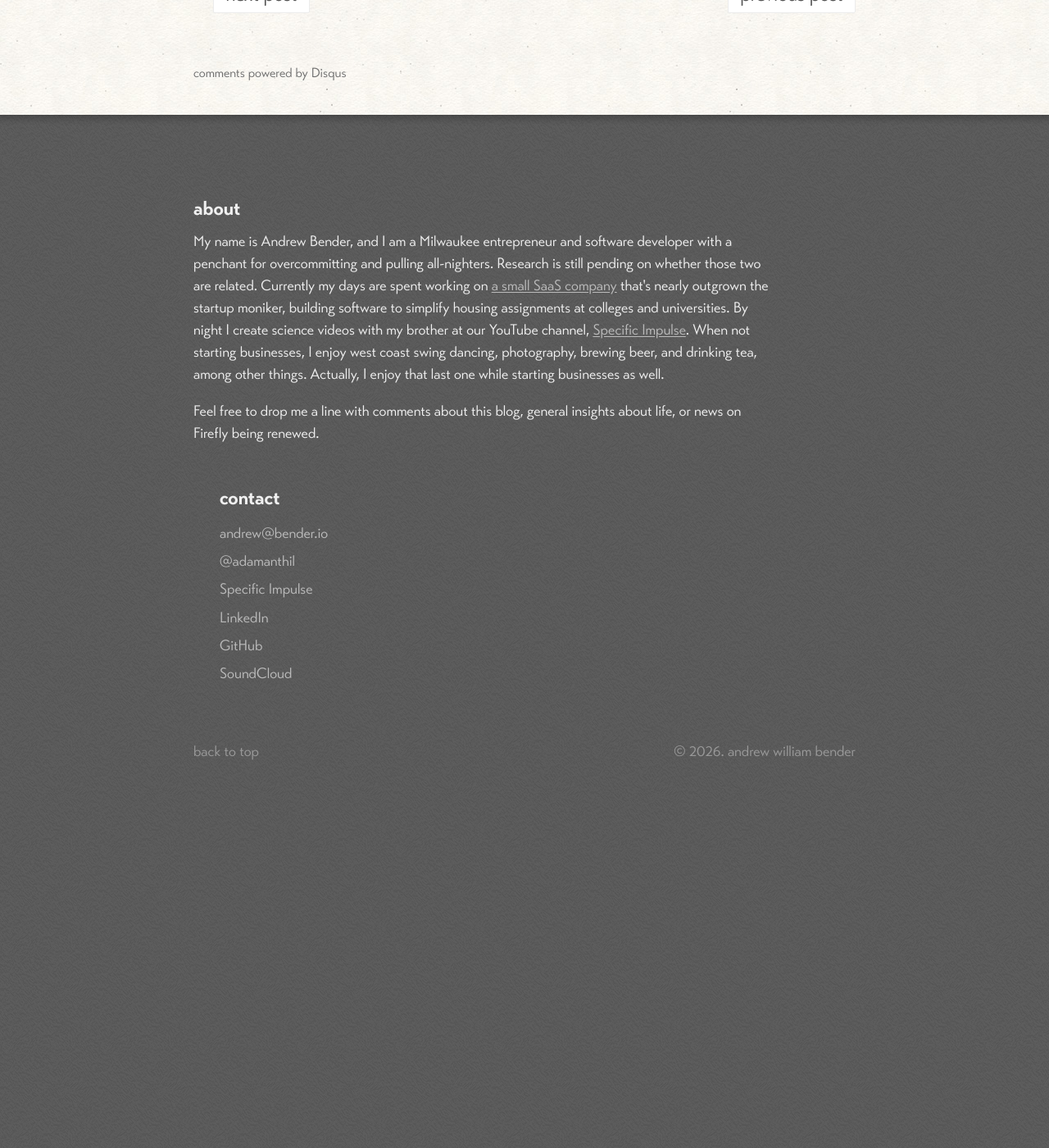
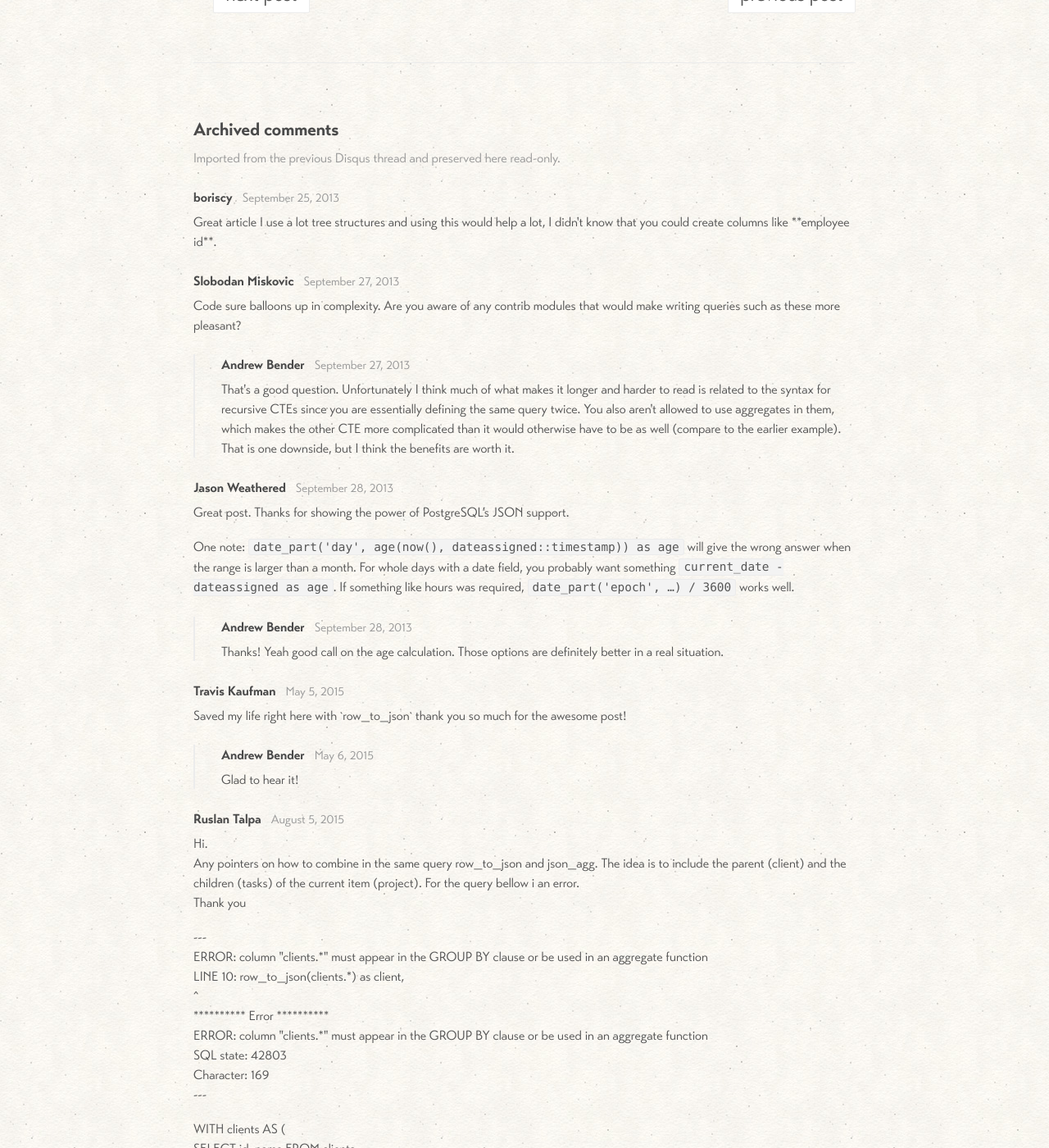
Before and after one commit to adamanthil/bender.io, a Jekyll site: the page built from _posts/2013-09-22-returning-hierarchical-data-in-a-single-sql-query.md, in a window 1280 px wide and 1400 px high, scrolled down 8431 px. Shown: the whole window at 82% size. Built offline with Jekyll 4.4.1, drawn with Linux system fonts in a browser that asks for light colours; comment, search, counter and statistics services are not loaded; before the commit the page ends 9392 px from its top, so only the background shows below that; some of the changed text lies outside the part shown.

Commit message:
Migrate comments from Disqus to static archive + giscus
Preserve the 18 historical Disqus comments as a read-only archive and
move new commenting to giscus (GitHub Discussions), removing the slow,
now-defunct Disqus embed.

- Export comments to _data/comments.yml, keyed by post URL, threaded
  with author/date/message HTML (drop deleted test + unflagged spam)
- _includes/comments.html renders the archive read-only and mounts
  giscus, mapped by canonical page.url (baseurl-independent)
- giscus wired to adamanthil/bender.io, Announcements category
- Remove all Disqus embed/count scripts from post layout and index
- Style archived comments to match the site palette

Co-Authored-By: Claude Opus 4.8 <noreply@anthropic.com>

```diff
--- a/_config.yml
+++ b/_config.yml
@@ -4,6 +4,15 @@ title: The Gradual Steep
 description: The personal technology blog of Andrew Bender
 url: https://bender.io
 lang: en
+
+# Comments (giscus — GitHub Discussions). Old Disqus threads live in _data/comments.yml.
+# repo_id / category_id are filled from the GitHub GraphQL API once the giscus
+# app is installed; the comment form only renders when repo_id is set.
+giscus:
+  repo: adamanthil/bender.io
+  repo_id: "MDEwOlJlcG9zaXRvcnkzMjE5MTc4"
+  category: Announcements
+  category_id: "DIC_kwDOADEe6s4C_8-m"
 
 # Build
 permalink: pretty          # /YYYY/MM/DD/title/ — must be preserved (links may exist elsewhere)
--- /dev/null
+++ b/_data/comments.yml
@@ -0,0 +1,171 @@
+# Archived Disqus comments (read-only), keyed by post URL.
+# Generated from the Disqus export on migration; new comments use giscus.
+"/2013/09/22/returning-hierarchical-data-in-a-single-sql-query/":
+- name: boriscy
+  date: '2013-09-25T13:58:39Z'
+  message: "<p>Great article I use a lot tree structures and using this would help
+    a lot, I didn't know that you could create columns like **employee id**.</p>"
+- name: Slobodan Miskovic
+  date: '2013-09-27T14:03:52Z'
+  message: "<p>Code sure balloons up in complexity. Are you aware of any contrib modules
+    that would make writing queries such as these more pleasant?</p>"
+  replies:
+  - name: Andrew Bender
+    date: '2013-09-27T15:53:46Z'
+    message: "<p>That's a good question. Unfortunately I think much of what makes
+      it longer and harder to read is related to the syntax for recursive CTEs since
+      you are essentially defining the same query twice. You also aren't allowed to
+      use aggregates in them, which makes the other CTE more complicated than it would
+      otherwise have to be as well (compare to the earlier example). That is one downside,
+      but I think the benefits are worth it.</p>"
+- name: Jason Weathered
+  date: '2013-09-28T09:52:43Z'
+  message: "<p>Great post. Thanks for showing the power of PostgreSQL’s JSON support.</p><p>One
+    note: <code>date_part('day', age(now(), dateassigned::timestamp)) as age</code>
+    will give the wrong answer when the range is larger than a month. For whole days
+    with a date field, you probably want something <code>current_date - dateassigned
+    as age</code>. If something like hours was required, <code>date_part('epoch',
+    …) / 3600</code> works well.</p>"
+  replies:
+  - name: Andrew Bender
+    date: '2013-09-28T19:38:24Z'
+    message: "<p>Thanks! Yeah good call on the age calculation. Those options are
+      definitely better in a real situation.</p>"
+- name: Travis Kaufman
+  date: '2015-05-05T02:22:21Z'
+  message: "<p>Saved my life right here with `row_to_json` thank you so much for the
+    awesome post!</p>"
+  replies:
+  - name: Andrew Bender
+    date: '2015-05-06T02:44:14Z'
+    message: "<p>Glad to hear it!</p>"
+- name: Ruslan Talpa
+  date: '2015-08-05T08:09:04Z'
+  message: '<p>Hi.<br>Any pointers on how to combine in the same query row_to_json
+    and json_agg. The idea is to include the parent (client) and the children (tasks)
+    of the current item (project). For the query bellow i an error.<br>Thank you</p><p>---<br>ERROR:  column
+    "clients.*" must appear in the GROUP BY clause or be used in an aggregate function<br>LINE
+    10:   row_to_json(clients.*) as client,<br>^<br>********** Error **********<br>ERROR:
+    column "clients.*" must appear in the GROUP BY clause or be used in an aggregate
+    function<br>SQL state: 42803<br>Character: 169<br>---</p><p>WITH clients AS (<br>  SELECT
+    id, name FROM clients<br>), tasks AS (<br>  SELECT id, project_id, name FROM tasks<br>)</p><p>SELECT<br>  projects.*,<br>  --clients.*,<br>  --tasks.*<br>  row_to_json(clients.*)
+    as client,<br>  json_agg(tasks.*) as tasks<br>FROM projects<br>INNER JOIN clients
+    ON projects.client_id = <a href="http://clients.id" rel="nofollow noopener" target="_blank"
+    title="clients.id">clients.id</a><br>INNER JOIN tasks ON <a href="http://projects.id"
+    rel="nofollow noopener" target="_blank" title="projects.id">projects.id</a> =
+    tasks.project_id<br>GROUP BY <a href="http://projects.id" rel="nofollow noopener"
+    target="_blank" title="projects.id">projects.id</a></p>'
+  replies:
+  - name: Ruslan Talpa
+    date: '2015-08-05T08:36:58Z'
+    message: "<p>Found a solution like this, not sure if it's the most optimal considering
+      that it might be needed to fetch multiple parents and multiple types of children
+      at the same time.</p><p></p><pre><code><br><br>SELECT<br><br>  pg_catalog.count(t),<br><br>
+      \ array_to_json(array_agg(row_to_json(t)))::CHARACTER VARYING AS json<br><br>FROM
+      (<br><br>    WITH clients AS (<br><br>      SELECT id, name FROM clients<br><br>
+      \   )<br><br>    SELECT<br><br>        p.id, p.name, p.client_id, (<br><br>
+      \           SELECT array_to_json(array_agg(row_to_json(d)))<br><br>            FROM
+      (<br><br>                SELECT id, name, project_id<br><br>                FROM
+      tasks<br><br>                WHERE project_id = p.id<br><br>            ) d<br><br>
+      \       ) AS tasks,<br><br>        row_to_json(c.*) AS client<br><br>    FROM
+      projects AS p<br><br>    INNER JOIN clients AS c ON p.client_id = c.id<br><br>)
+      t;<br><br></code></pre>"
+- name: Tom
+  date: '2016-02-19T22:17:09Z'
+  message: '<p>How to get recursive json with employee #4 in array at top ? - "select
+    * from <br>employee where superior_id is null", so any element will have <br>"inferiors"
+    array instead "superior" employee object - but how to do it ?</p>'
+- name: sri
+  date: '2016-03-10T07:05:59Z'
+  message: "<p>Can this be done using Mysql workbench? Please let me know soon.<br>Thanks,<br>Sri</p>"
+- name: Daniel Bigham
+  date: '2017-04-29T01:52:17Z'
+  message: "<p>Woah, it's been a while since I've been in SQL land.  I'm super impressed
+    that database queries can return recursive structures like this nowadays.  Thanks
+    for sharing!</p>"
+- name: vijay k
+  date: '2018-02-12T06:19:19Z'
+  message: "<p>--&gt; Here I am getting <br>could not identify an equality operator
+    for type json<br>LINE 46: GROUP BY MONTH_OR_YEAR,DETAILS</p><p>error.<br>please
+    can you find the solution for this</p><p>SELECT array_to_json(array_agg(result))<br>FROM<br>(<br>SELECT
+    * FROM <br>(<br>SELECT <br>    (<br>SELECT MIN(to_char(eCPService_date_from ,
+    'MON YYYY')) FROM tbl_eCPServiceline <br>    WHERE eCPClaim_key = C1.eCPClaim_key<br>)
+    AS MONTH_OR_YEAR ,  <br>(<br>select row_to_json(row) AS DETAILS<br>from<br>(<br>SELECT
+    CLAIM_TYPE,COUNT(CLAIM_COUNT) AS CLAIM_COUNT ,SUM(TOTAL_BILLABLE) AS TOTAL_BILLABLE
+    <br>FROM (<br>SELECT                         <br>( <br> SELECT eCPClaim_Custom_Value1
+    <br> FROM tbl_eCPClaim_Custom <br> WHERE eCPClaim_Key = C.eCPClaim_Key <br> AND
+    eCPClaim_Custom_Field_Config_ID = 'dropdown2'  LIMIT 1<br>) AS CLAIM_TYPE ,<br>COUNT(*)
+    \ AS CLAIM_COUNT ,<br>SUM(eCPClaim_payer_billable_amount) AS TOTAL_BILLABLE <br>FROM
+    tbl_eCPClaim C<br>WHERE C.ecpclaim_key=C1.ecpclaim_key<br>GROUP BY C.eCPClaim_Key
+    <br>LIMIT 1<br>)AS V<br>GROUP BY CLAIM_TYPE<br>)row<br>)<br>FROM tbl_eCPClaim
+    C1</p><p>WHERE   C1.eCPClaim_Key  IN  (<br>SELECT RES.eCPClaim_Key FROM tbl_eCPRemit
+    TR, tbl_eCPClaimResponseSummary RES<br>                                WHERE TR.eCPRemit_Key
+    = RES.ecpclaimresponsesummary_response_key<br>                                AND
+    TR.eCPResponseBatch_Key='0169334867' <br>AND RES.ecpclaimresponsesummary_response_type=205<br>AND
+    \ TR.eCPRemit_Claim_Status_Code &lt;&gt; '4'<br>                    )<br>GROUP
+    BY   <br>C1.eCPClaim_key<br>)AS VV<br>GROUP BY MONTH_OR_YEAR,DETAILS</p><p>)result</p>"
+"/2016/09/18/dynamic-pivot-tables-with-json-and-postgresql/":
+- name: Damian Rossney
+  date: '2016-10-08T22:57:39Z'
+  message: <p>Hi, Andrew.  This is a really great discussion of a novel solution to
+    a thorny problem (dynamic generation of crosstab queries).  I am curious to know
+    what the speed difference would be for a non-trivial dataset.  I expanded your
+    sample data for the sale table to 10 million rows (and indexed sale_date) and
+    the jsonb_object_agg approach seemed to be a little faster than the crosstab function
+    (subjectively speaking, I didn't generate objective data).</p><p>I have two suggestions
+    that I think will improve your examples.  First, I would re-use the labels you
+    create in your SELECT clauses in your GROUP BY clauses to improve readability.  For
+    example, your JSONB example could read:</p><p></p><pre><code><br>WITH month_total
+    AS (<br>  SELECT<br>    date_part('year', sale_date) AS year,<br>    to_char(sale_date,
+    'Mon') AS month,<br>  COUNT(*) AS total<br>  FROM sale<br>  GROUP BY year, month<br>)<br><br>SELECT<br>  year,<br>  jsonb_object_agg(month,total)
+    AS months<br>FROM month_total<br>GROUP BY year<br>ORDER BY year;<br></code></pre><p></p><p>Second,
+    I find it distracting that the crosstab and JSONB examples return different numerical
+    results.  I think this is just a typo in the GROUP BY clause of the crosstab example.  I
+    think the crosstab example would generate more consistent results if written as:</p><p></p><pre><code><br>SELECT
+    * FROM crosstab(<br>  $$<br>  SELECT<br>    date_part('year', sale_date) AS year,<br>    date_part('month',
+    sale_date) AS month,<br>  COUNT(*)<br>  FROM sale<br>  GROUP BY year, month<br>  ORDER
+    BY 1<br>  $$,<br>  $$ SELECT m FROM generate_series(1,12) m $$<br>) AS (<br>  year
+    int,<br>  "Jan" int,<br>  "Feb" int,<br>  "Mar" int,<br>  "Apr" int,<br>  "May"
+    int,<br>  "Jun" int,<br>  "Jul" int,<br>  "Aug" int,<br>  "Sep" int,<br>  "Oct"
+    int,<br>  "Nov" int,<br>  "Dec" int<br>);<br></code></pre><p></p><p>Anyway, great
+    post!  I am looking at your approach for a current project.  I think this technique
+    has great potential for returning structured data to applications.  If i use it,
+    I will definitely link back here with full credit! :)</p>
+- name: harshal lagwankar
+  date: '2016-10-31T12:03:48Z'
+  message: '<p>How can I generate pivot table dynamically in Redshift?</p><p>I have
+    following two tables (which may contain varying segment,type and values)</p><p>user_fact<br>-----------<br>Id                                       Type       value<br>9a24cf6f-443c-43dd-abcb-c6c867bde5c7    Site        <a
+    href="http://nypost.com" rel="nofollow noopener" target="_blank" title="nypost.com">nypost.com</a><br>2e0c6c42-68ac-43e0-b130-1b986f61a463    device      mobile<br>2e0c6c42-68ac-43e0-b130-1b986f61a463    site        <a
+    href="http://realtor.com" rel="nofollow noopener" target="_blank" title="realtor.com">realtor.com</a></p><p>segments<br>2e0c6c42-68ac-43e0-b130-1b986f61a462    segA<br>2e0c6c42-68ac-43e0-b130-1b986f61a463    segA<br>2e0c6c42-68ac-43e0-b130-1b986f61a463    segC<br>2e0c6c42-68ac-43e0-b130-1b986f61a463    segB<br>I
+    want my output to look like</p><p>Id                                      SegA
+    SegB SegC <a href="http://nypost.com" rel="nofollow noopener" target="_blank"
+    title="nypost.com">nypost.com</a> mobile <a href="http://realtor.com" rel="nofollow
+    noopener" target="_blank" title="realtor.com">realtor.com</a><br>2e0c6c42-68ac-43e0-b130-1b986f61a463    1    1    0    0          1       1<br>Where
+    1 &amp; 0 indicates that particular Id is present in which Segment (binary representation)</p><p>So
+    far I created two files with distinct values from both tables for columns Segment,
+    Type and Value Segment file contains segB segA segC</p><p>Feature file contains
+    <a href="http://nypost.com" rel="nofollow noopener" target="_blank" title="nypost.com">nypost.com</a>
+    <a href="http://realtor.com" rel="nofollow noopener" target="_blank" title="realtor.com">realtor.com</a>
+    mobile</p><p>Using these two file I want to create query that will treat these
+    values as columns and generate pivoted result. Something like</p><p>Select segA,segB....,<a
+    href="http://realtor.com" rel="nofollow noopener" target="_blank" title="realtor.com">realtor.com</a>,mobile,...
+    from tableA a, tableB b where b.Id = a.Id</p><p>Is there any way where I can use
+    Scala or python to generate query dynamically?</p><p>Note: Number of sites can
+    be different each time for e.g. today I can have 10 site whereas tomorrow 50 Sites.
+    So each time query should generate appropriate number of columns.</p>'
+- name: chris marx
+  date: '2018-03-01T20:04:41Z'
+  message: "<p>Ha, this is brilliant, for most of us, of course all we care about
+    is what the response will look like once it's serialized to json. This is perfect!!</p>"
+  replies:
+  - name: Vikas Prasad
+    date: '2020-04-16T05:52:50Z'
+    message: '<p>There is just one catch when it comes to json serialisation: the
+      ordering of the pivoted items.<br>Although the same can of course be controlled
+      as long as we are "inside" DB by using `order by` inside jsonb_obj_agg. The
+      problem is, if we serialise this json as it is from application layer as a response
+      to some end-point, there is no guarantee that the order would still be maintained,
+      because json specification doesn''t guarantee the order inside `{}`</p>'
+- name: Sam Coorg
+  date: '2019-05-28T12:46:40Z'
+  message: "<p>It's awesome solution..thanks a lot for the nice explanation :)</p>"
--- /dev/null
+++ b/_includes/comments.html
@@ -0,0 +1,53 @@
+<section class="comments">
+  {% assign archived = site.data.comments[page.url] %}
+  {% if archived %}
+    <h4 class="comments-heading">Archived comments</h4>
+    <p class="comments-note">Imported from the previous Disqus thread and preserved here read-only.</p>
+    <ol class="comment-list">
+      {% for comment in archived %}
+        <li class="comment">
+          <div class="comment-meta">
+            <span class="comment-author">{{ comment.name }}</span>
+            <time datetime="{{ comment.date }}">{{ comment.date | date: "%B %-d, %Y" }}</time>
+          </div>
+          <div class="comment-body">{{ comment.message }}</div>
+          {% if comment.replies %}
+            <ol class="comment-replies">
+              {% for reply in comment.replies %}
+                <li class="comment">
+                  <div class="comment-meta">
+                    <span class="comment-author">{{ reply.name }}</span>
+                    <time datetime="{{ reply.date }}">{{ reply.date | date: "%B %-d, %Y" }}</time>
+                  </div>
+                  <div class="comment-body">{{ reply.message }}</div>
+                </li>
+              {% endfor %}
+            </ol>
+          {% endif %}
+        </li>
+      {% endfor %}
+    </ol>
+  {% endif %}
+
+  {% if site.giscus.repo_id and site.giscus.repo_id != "" %}
+    <h4 class="comments-heading">{% if archived %}Add to the discussion{% else %}Comments{% endif %}</h4>
+    <script src="https://giscus.app/client.js"
+      data-repo="{{ site.giscus.repo }}"
+      data-repo-id="{{ site.giscus.repo_id }}"
+      data-category="{{ site.giscus.category }}"
+      data-category-id="{{ site.giscus.category_id }}"
+      data-mapping="specific"
+      data-term="{{ page.url }}"
+      data-strict="1"
+      data-reactions-enabled="1"
+      data-emit-metadata="0"
+      data-input-position="top"
+      data-theme="light"
+      data-lang="en"
+      data-loading="lazy"
+      crossorigin="anonymous"
+      async>
+    </script>
+    <noscript>Please enable JavaScript to view and post comments.</noscript>
+  {% endif %}
+</section>
--- a/_layouts/post.html
+++ b/_layouts/post.html
@@ -28,24 +28,7 @@
             <a class='fl' href='{{ "/archive" | relative_url }}'>more posts</a>
           {% endif %}
           </div>
-          <section>
-            <div class='comments'>
-              <div id="disqus_thread"></div>
-              <script type="text/javascript">
-                  var disqus_shortname = 'thegradualsteep';
-                  var disqus_identifier = '{{ page.url }}';
-                  var disqus_title = '{{ page.title }}';
-
-                  (function() {
-                      var dsq = document.createElement('script'); dsq.type = 'text/javascript'; dsq.async = true;
-                      dsq.src = '//' + disqus_shortname + '.disqus.com/embed.js';
-                      (document.getElementsByTagName('head')[0] || document.getElementsByTagName('body')[0]).appendChild(dsq);
-                  })();
-              </script>
-              <noscript>Please enable JavaScript to view the <a href="http://disqus.com/?ref_noscript">comments powered by Disqus.</a></noscript>
-              <a href="http://disqus.com" class="dsq-brlink">comments powered by <span class="logo-disqus">Disqus</span></a>
-            </div>
-          </section>
+          {% include comments.html %}
         </div>
       </div>
     </section>
--- a/css/site.css
+++ b/css/site.css
@@ -389,8 +389,70 @@ article {
    Comments
    -------------------------------------------------------------------------- */
 
-#disqus_thread {
-  margin: clamp(2.5rem, 6vw, 3.75rem) 0;
+.comments {
+  margin-top: clamp(2.5rem, 6vw, 3.75rem);
+  padding-top: clamp(1.5rem, 4vw, 2.5rem);
+  border-top: 1px solid var(--card-border);
+}
+
+.comments-heading {
+  font-family: var(--font-bold);
+  color: var(--heading);
+  margin-bottom: 0.35rem;
+}
+
+.comments-note {
+  margin-top: 0;
+  color: var(--muted);
+  font-size: 1rem;
+}
+
+.comment-list,
+.comment-replies {
+  margin: 0;
+  padding: 0;
+  list-style: none;
+}
+
+.comment {
+  margin: 1.5rem 0;
+}
+
+.comment-replies {
+  margin-top: 1.25rem;
+  padding-left: clamp(1rem, 4vw, 2rem);
+  border-left: 2px solid var(--card-border);
+}
+
+.comment-meta {
+  display: flex;
+  flex-wrap: wrap;
+  align-items: baseline;
+  gap: 0.5rem 0.75rem;
+  margin-bottom: 0.35rem;
+}
+.comment-author {
+  font-family: var(--font-bold);
+  color: var(--heading);
+}
+.comment-meta time {
+  color: var(--muted);
+  font-size: 0.9375rem;
+}
+
+.comment-body {
+  color: var(--ink);
+}
+.comment-body p:first-child {
+  margin-top: 0;
+}
+.comment-body p:last-child {
+  margin-bottom: 0;
+}
+
+/* giscus iframe spacing */
+.comments .giscus {
+  margin-top: 1.5rem;
 }
 
 /* --------------------------------------------------------------------------
```
Also changed, not shown: index.html (+0 -11 lines).
